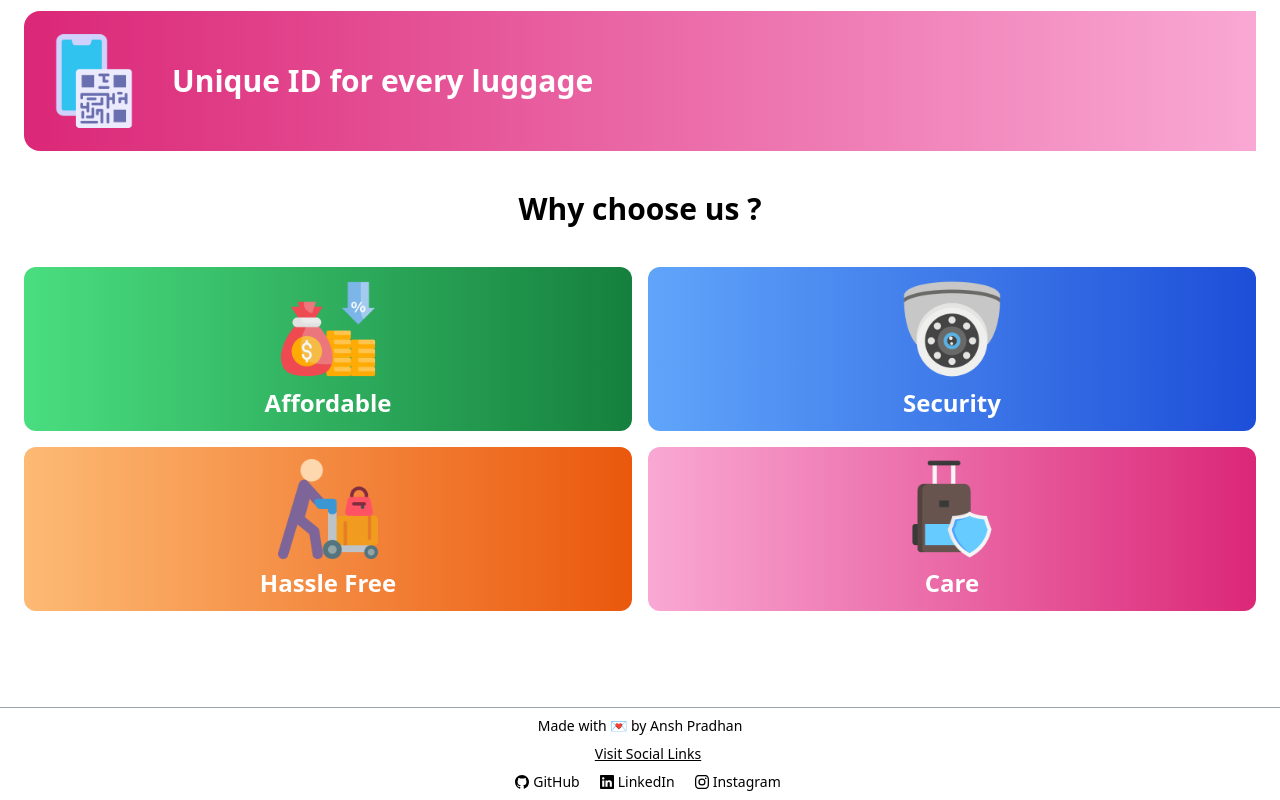
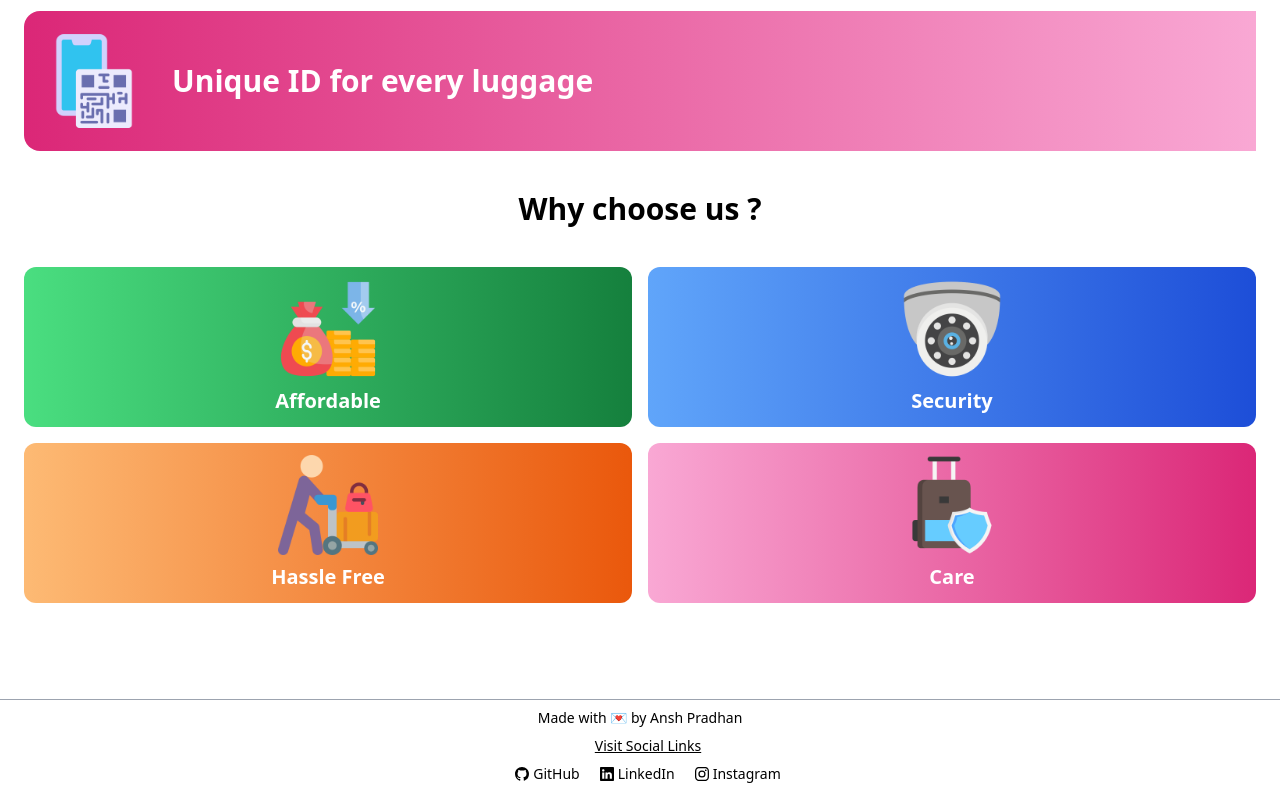
Before and after one commit to code-ansh-007/lockitup, a Next.js app: page / in a window 1280 px wide. Shown: the part 1159-1959 px from the top of the page. Built offline with nearby package versions, Linux system fonts and the light colour scheme.

Commit message:
made the why us section's text little smaller

```diff
--- a/components/WhyUs.js
+++ b/components/WhyUs.js
@@ -23,7 +23,7 @@ const WhyUs = () => {
               className="flex flex-col space-y-2 items-center bg-gradient-to-r from-green-400 to-green-700  p-3 rounded-xl"
             >
               <Image src={reduction} width={100} alt="money-pic" />
-              <span className="text-2xl font-bold text-white">Affordable</span>
+              <span className="text-xl font-bold text-white">Affordable</span>
             </div>
           ) : (
             <div
@@ -42,7 +42,7 @@ const WhyUs = () => {
               className="flex flex-col space-y-2 items-center bg-gradient-to-r from-blue-400 to-blue-700  p-3 rounded-xl"
             >
               <Image src={cctv} width={100} alt="cctv camera pic" />
-              <span className="text-2xl font-bold text-white">Security</span>
+              <span className="text-xl font-bold text-white">Security</span>
             </div>
           ) : (
             <div
@@ -61,7 +61,7 @@ const WhyUs = () => {
               className="flex flex-col space-y-2 items-center bg-gradient-to-r from-orange-300 to-orange-600  p-3 rounded-xl"
             >
               <Image src={hassle} width={100} alt="hassle free transport pic" />
-              <span className="text-2xl font-bold text-white">Hassle Free</span>
+              <span className="text-xl font-bold text-white">Hassle Free</span>
             </div>
           ) : (
             <div
@@ -80,7 +80,7 @@ const WhyUs = () => {
               className="flex flex-col space-y-2 items-center bg-gradient-to-r from-pink-300 to-pink-600  p-3 rounded-xl"
             >
               <Image src={care} width={100} alt="care of luggage pic" />
-              <span className="text-2xl font-bold text-white">Care</span>
+              <span className="text-xl font-bold text-white">Care</span>
             </div>
           ) : (
             <div
```
